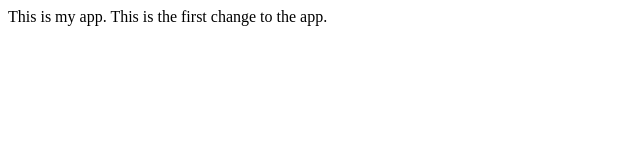
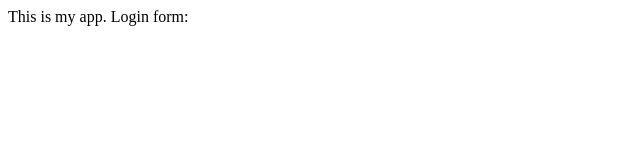
Before and after one commit to mishm/myappsample, a plain HTML site: page index.html in a window 1280 px wide. Shown: the whole page, without its empty margins (0-640 px from the left). Drawn offline with Linux system fonts and the light colour scheme.

Commit message:
added login form

```diff
--- a/index.html
+++ b/index.html
@@ -4,6 +4,7 @@
   </head>
   <body>
     This is my app.
-    This is the first change to the app.
+
+    Login form:
   </body>
 </html>
```
Also changed, not shown: login.html (added).
